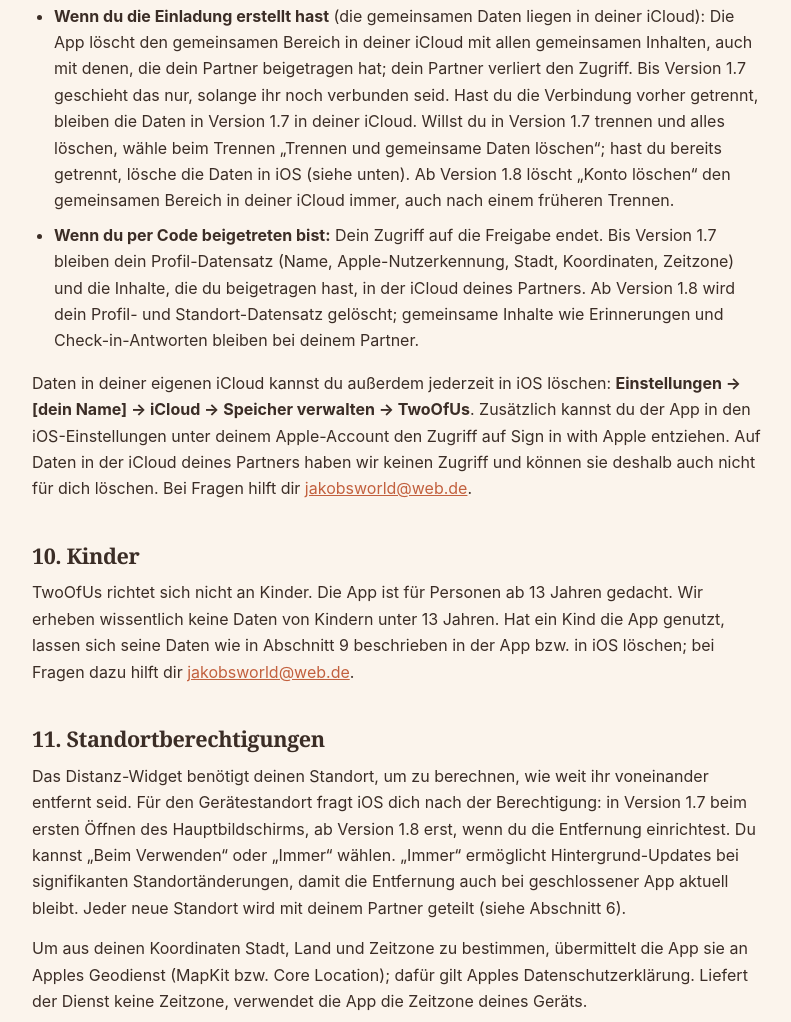
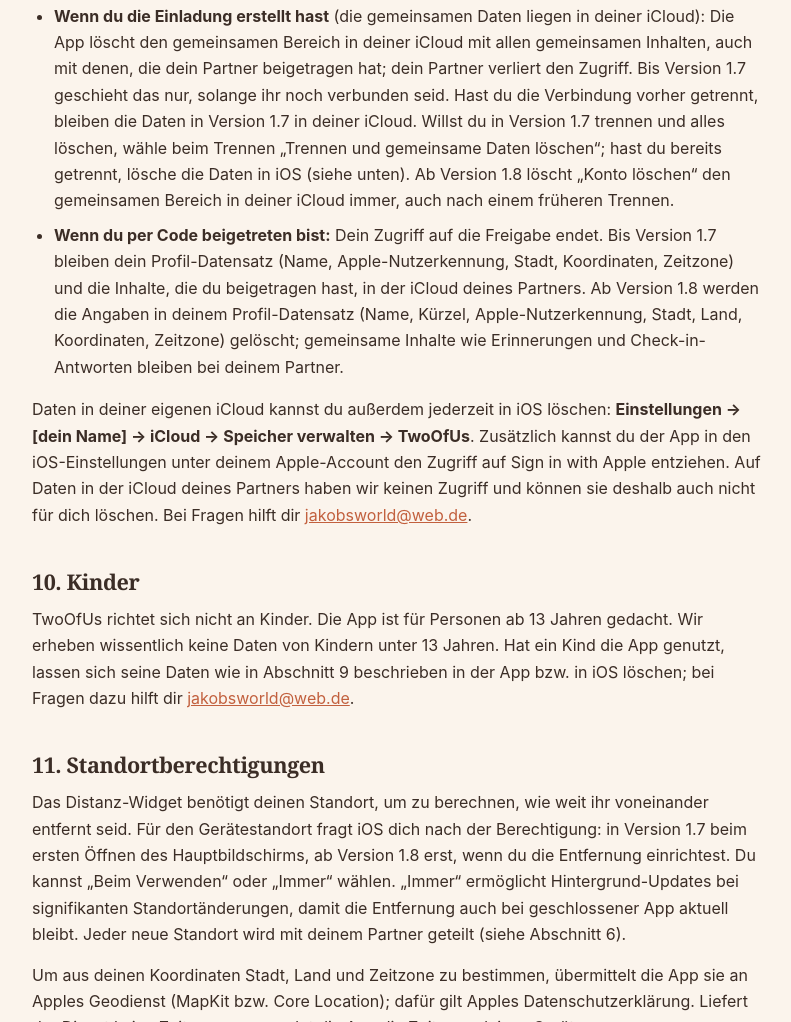
Before and after one commit to jakobjhartmann/twoofus.app, a plain HTML site: page privacy.html in a window 1280 px wide. Shown: the part 6268-7290 px from the top of the page, without its empty margins (242-1033 px from the left). Drawn offline with Linux system fonts and the light colour scheme.

Commit message:
Privacy: partner deletion blanks the profile details (matches 1.8 behaviour)
Co-Authored-By: Claude Opus 5.5 <noreply@anthropic.com>

```diff
--- a/privacy.html
+++ b/privacy.html
@@ -205,7 +205,7 @@ a:focus-visible,.btn:focus-visible,.nav-menu summary:focus-visible,summary:focus
   <p>Du beh&auml;ltst die Kontrolle. In der App kannst du dein Konto unter <strong>Einstellungen &rarr; Konto &rarr; &bdquo;Konto l&ouml;schen&ldquo;</strong> l&ouml;schen. Das meldet dich ab und setzt die lokal gespeicherten App-Daten auf diesem Ger&auml;t zur&uuml;ck, einschlie&szlig;lich deiner Countdowns und privaten Countdown-Notizen. In iCloud passiert Folgendes:</p>
   <ul>
     <li><strong>Wenn du die Einladung erstellt hast</strong> (die gemeinsamen Daten liegen in deiner iCloud): Die App l&ouml;scht den gemeinsamen Bereich in deiner iCloud mit allen gemeinsamen Inhalten, auch mit denen, die dein Partner beigetragen hat; dein Partner verliert den Zugriff. Bis Version 1.7 geschieht das nur, solange ihr noch verbunden seid. Hast du die Verbindung vorher getrennt, bleiben die Daten in Version 1.7 in deiner iCloud. Willst du in Version 1.7 trennen und alles l&ouml;schen, w&auml;hle beim Trennen &bdquo;Trennen und gemeinsame Daten l&ouml;schen&ldquo;; hast du bereits getrennt, l&ouml;sche die Daten in iOS (siehe unten). Ab Version 1.8 l&ouml;scht &bdquo;Konto l&ouml;schen&ldquo; den gemeinsamen Bereich in deiner iCloud immer, auch nach einem fr&uuml;heren Trennen.</li>
-    <li><strong>Wenn du per Code beigetreten bist:</strong> Dein Zugriff auf die Freigabe endet. Bis Version 1.7 bleiben dein Profil-Datensatz (Name, Apple-Nutzerkennung, Stadt, Koordinaten, Zeitzone) und die Inhalte, die du beigetragen hast, in der iCloud deines Partners. Ab Version 1.8 wird dein Profil- und Standort-Datensatz gel&ouml;scht; gemeinsame Inhalte wie Erinnerungen und Check-in-Antworten bleiben bei deinem Partner.</li>
+    <li><strong>Wenn du per Code beigetreten bist:</strong> Dein Zugriff auf die Freigabe endet. Bis Version 1.7 bleiben dein Profil-Datensatz (Name, Apple-Nutzerkennung, Stadt, Koordinaten, Zeitzone) und die Inhalte, die du beigetragen hast, in der iCloud deines Partners. Ab Version 1.8 werden die Angaben in deinem Profil-Datensatz (Name, K&uuml;rzel, Apple-Nutzerkennung, Stadt, Land, Koordinaten, Zeitzone) gel&ouml;scht; gemeinsame Inhalte wie Erinnerungen und Check-in-Antworten bleiben bei deinem Partner.</li>
   </ul>
   <p>Daten in deiner eigenen iCloud kannst du au&szlig;erdem jederzeit in iOS l&ouml;schen: <strong>Einstellungen &rarr; [dein Name] &rarr; iCloud &rarr; Speicher verwalten &rarr; TwoOfUs</strong>. Zus&auml;tzlich kannst du der App in den iOS-Einstellungen unter deinem Apple-Account den Zugriff auf Sign in with Apple entziehen. Auf Daten in der iCloud deines Partners haben wir keinen Zugriff und k&ouml;nnen sie deshalb auch nicht f&uuml;r dich l&ouml;schen. Bei Fragen hilft dir <a href="mailto:jakobsworld@web.de">jakobsworld@web.de</a>.</p>
 
```
Also changed, not shown: en/privacy.html (+1 -1 lines).
